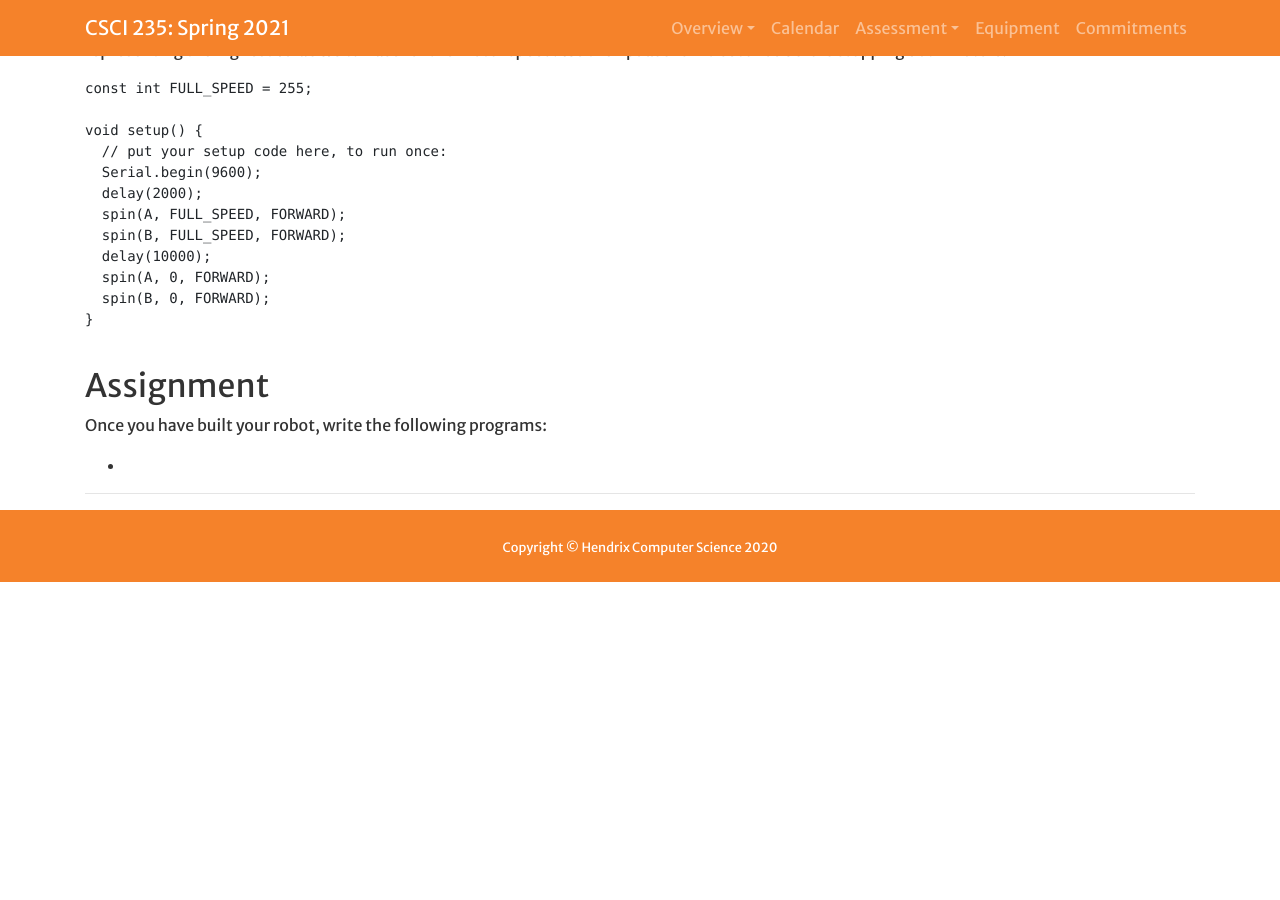
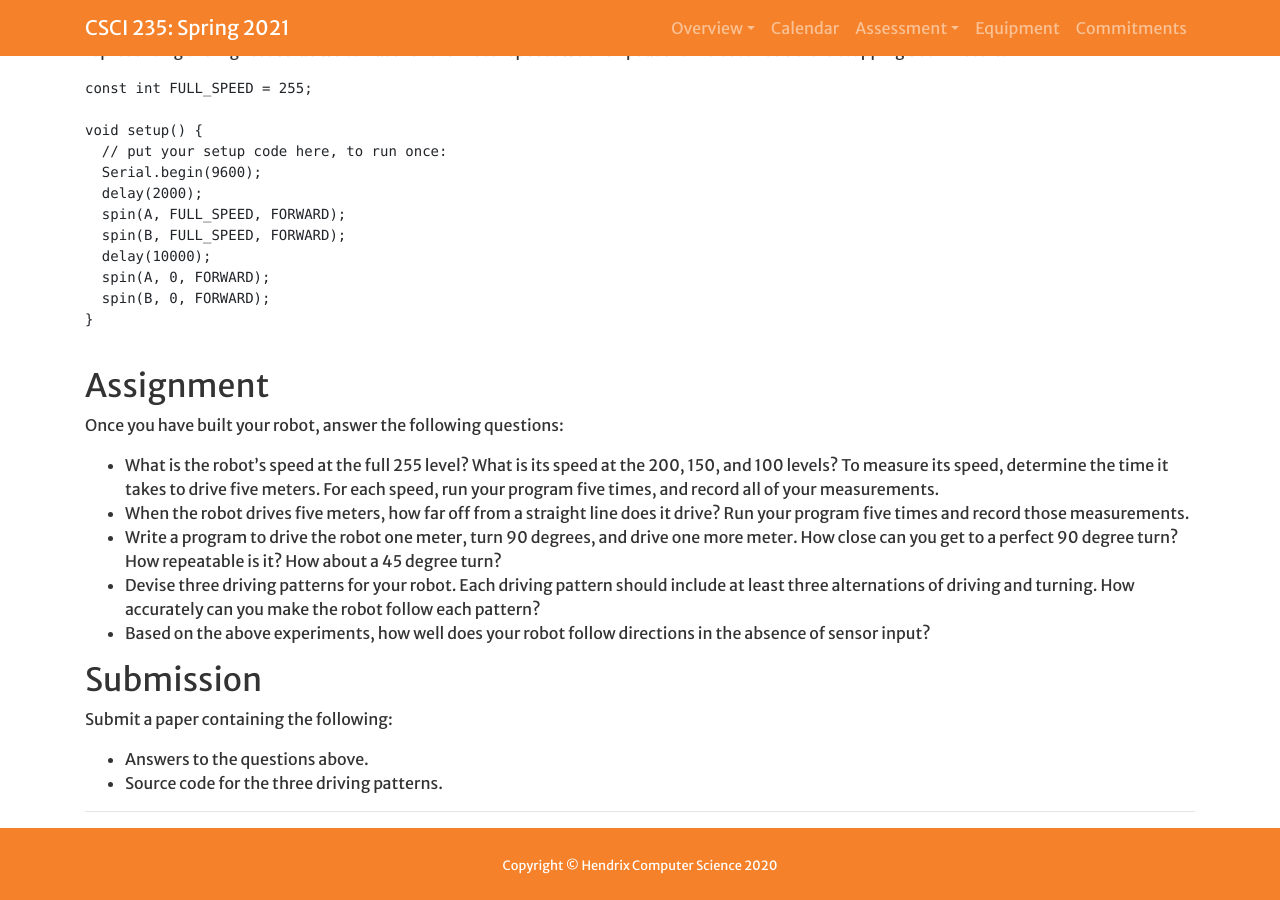
Before and after one commit to Hendrix-CS/csci235, a Jekyll site: the page built from projects/build_program_robot.md, in a window 1280 px wide and 900 px high, scrolled down 7192 px. Built offline with Jekyll 4.4.1, drawn with Linux system fonts in a browser that asks for light colours; a script that is not in the unit is left out; our own code applies the rules of GitHub Pages for plain Markdown files; before the commit the page ends 7774 px from its top, so only the background shows below that.

Commit message:
Revised calendar. Added Build/Program Robot assignment.

```diff
--- a/projects/build_program_robot.md
+++ b/projects/build_program_robot.md
@@ -274,7 +274,22 @@ void setup() {
 
 ## <a name="assignment">Assignment</a>
 
-Once you have built your robot, write the following programs:
-*
+Once you have built your robot, answer the following questions:
+* What is the robot's speed at the full 255 level? What is its speed at the 200, 150, and 100 levels? To measure
+  its speed, determine the time it takes to drive five meters. For each speed, run your program five times, and
+  record all of your measurements.
+* When the robot drives five meters, how far off from a straight line does it drive? Run your program five times and
+  record those measurements.
+* Write a program to drive the robot one meter, turn 90 degrees, and drive one more meter. How close can you get to
+  a perfect 90 degree turn? How repeatable is it? How about a 45 degree turn?
+* Devise three driving patterns for your robot. Each driving pattern should include at least three alternations of
+  driving and turning. How accurately can you make the robot follow each pattern?
+* Based on the above experiments, how well does your robot follow directions in the absence of sensor input?
+
+## Submission
+
+Submit a paper containing the following:
+* Answers to the questions above.
+* Source code for the three driving patterns.
 
 ------------------------------------------------------------------------
```
Also changed, not shown: index.md (+6 -6 lines).
